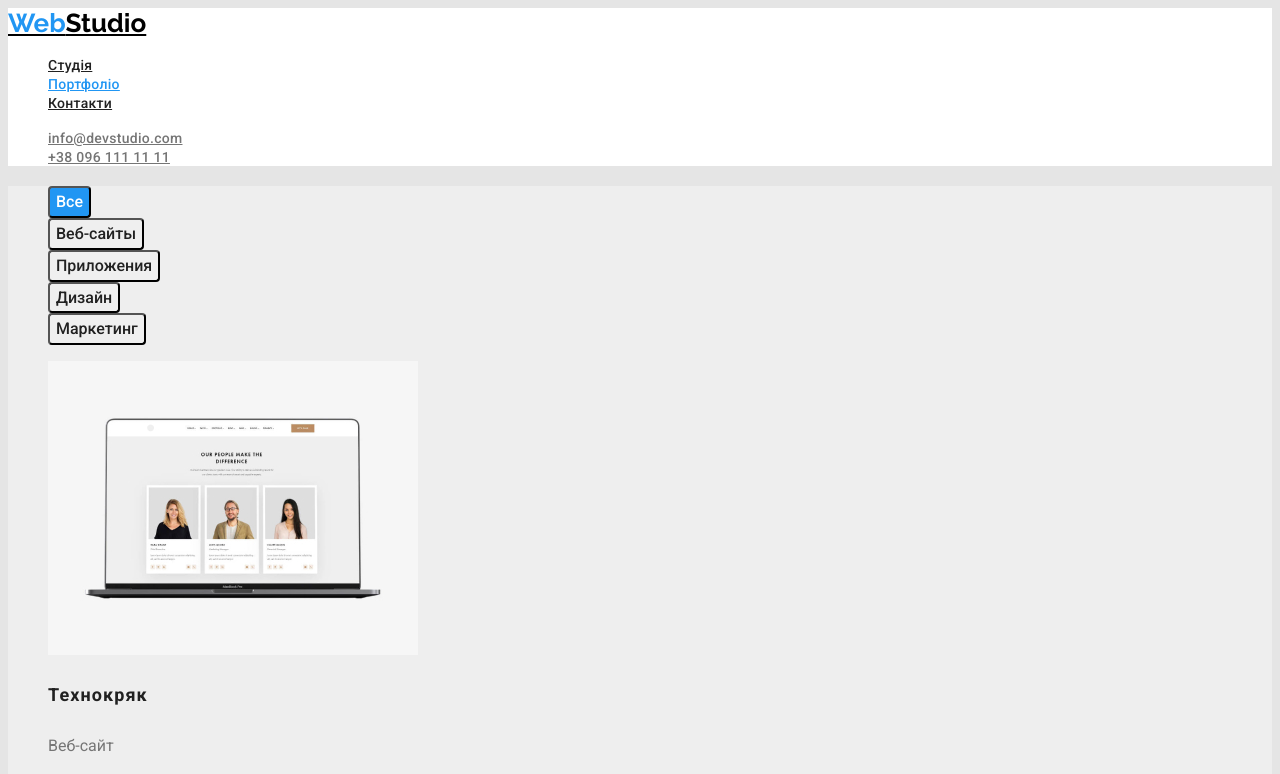
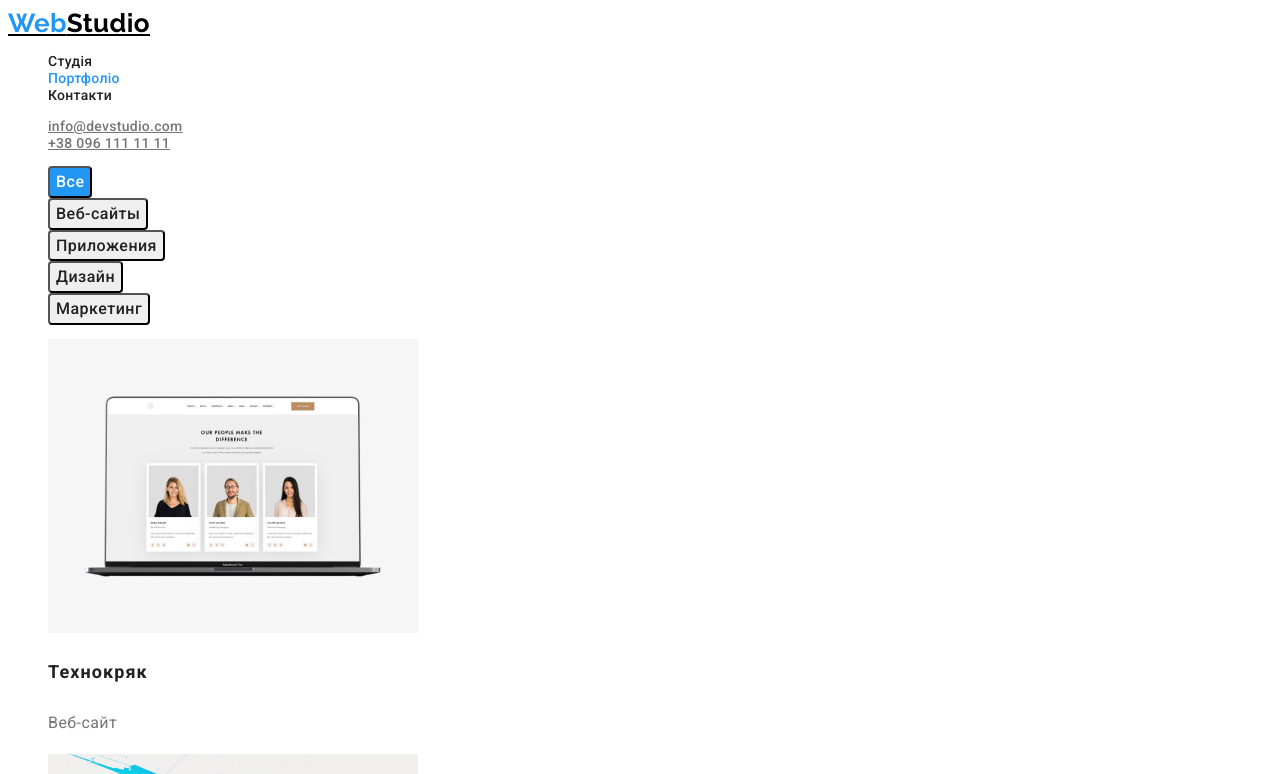
Before and after one commit to LachesisAsa/goit-markup-hw-02, a plain HTML site: page portfolio.html in a window 1280 px wide. Both pictures are taken after a click on the button "Все". Shown: the top 774 px of the page. Drawn offline with Linux system fonts and the light colour scheme.

Commit message:
fixed everything

```diff
--- a/css/styles.css
+++ b/css/styles.css
@@ -1,12 +1,12 @@
-/* колір первинного текст #757575;
-/* колір вторинного тексту #212121;*/
-/* білий колір #FFFFFF; */
-/* колір акценту #2196F3; */
-/* первинний фоновий колір #E5E5E5; */
-/* колір логотипу #000000; */
-/* футер текст контактів rgba(255, 255, 255, 0.6); */
-/* футер background #2F303A; */
-/* section-time background  #f5f4fa; */
+/* колір первинного текст  #757575; */
+/* колір вторинного тексту  #212121; */
+/* колір акценту  #2196F3; */
+/* первинний фоновий колір  #FFFFFF; */
+/* колір логотипу  #000000; */
+/* футер текст контактів  rgba(255, 255, 255, 0.6); */
+/* футер background  #2F303A; */
+/* section-time background   #f5f4fa; */
+/* білий колір тексту  #FFFFFF*/
 
 /* Стилі - головна сторінка */
 
@@ -14,29 +14,49 @@
   --primary-text-color: #212121;
   --title-text-color: #757575;
   --accent-color: #2196f3;
-  --primary-bg-color: #e5e5e5;
+  --primary-bg-color: #ffffff;
+  --footer-hero-bg-color: #2f303a;
+  --footer-contacts-text: rgba(255, 255, 255, 0.6);
+  --white-color-text: #ffffff;
 }
 body {
   background: var(--primary-bg-color);
   color: var(--title-text-color);
-  font-family: roboto, sans-serif;
-  letter-spacing: 0.03;
+  font-family: Roboto, sans-serif;
+  font-size: 14px;
+  letter-spacing: 0.03em;
+}
+.link {
+  text-decoration: none;
 }
 .list {
   list-style: none;
 }
+.visually-hidden {
+  position: absolute;
+  width: 1px;
+  height: 1px;
+  margin: -1px;
+  border: 0;
+  padding: 0;
+
+  white-space: nowrap;
+  clip-path: inset(100%);
+  clip: rect(0 0 0 0);
+  overflow: hidden;
+}
 
 /* header */
 
-.top-line-bg {
-  background: #ffffff;
-}
 .logo {
   font-family: Raleway, sans-serif;
   color: #000000;
   font-weight: 700;
   font-size: 26px;
   line-height: 1.19;
+}
+.white-color-logo {
+  color: #ffffff;
 }
 .accent {
   color: var(--accent-color);
@@ -70,10 +90,10 @@ body {
 /* Main */
 
 .hero {
-  background: #2f303a;
+  background: var(--footer-hero-bg-color);
 }
 .hero .title {
-  color: #ffffff;
+  color: var(--white-color-text);
   font-weight: 900;
   font-size: 44px;
   line-height: 1.36;
@@ -118,20 +138,24 @@ body {
 /* Footer */
 
 .footer-bg {
-  background: #2f303a;
+  background: var(--footer-hero-bg-color);
 }
 .site-add .link {
-  color: #ffffff;
+  color: var(--white-color-text);
   font-size: 14px;
   line-height: 1.14;
 }
 .site-add .mail,
 .site-add .tel {
-  color: rgba(255, 255, 255, 0.6);
+  color: var(--footer-contacts-text);
   font-size: 14px;
   line-height: 1.14;
 }
-/* button */
+.site-add .link:hover {
+  color: var(--accent-color);
+}
+
+/* button-hero */
 
 .button-hero {
   font-family: Roboto, sans-serif;
@@ -143,38 +167,34 @@ body {
   align-items: center;
   text-align: center;
   letter-spacing: 0.06em;
-  color: #ffffff;
+  color: var(--white-color-text);
   cursor: pointer;
 }
+/* button-portfolio */
 
-/* Стилі - портфоліо */
-
-.portfolio-main {
-  background: #eeeeee;
-}
 .button {
   font-family: Roboto, sans-serif;
   font-weight: 500;
   font-size: 16px;
   line-height: 1.62;
   border-radius: 4px;
-  color: #212121;
+  color: var(--primary-text-color);
   cursor: pointer;
+  letter-spacing: 0.03em;
 
   /* width: 128px;
   height: 38px;
   left: 576px;
   top: 174px; */
 }
-.button:hover {
-  color: #ffffff;
-  background: var(--accent-color);
-  font-family: inherit;
-}
+.button:hover,
 .button:focus {
-  color: #ffffff;
+  color: var(--white-color-text);
   background: var(--accent-color);
 }
+
+/* Стилі - портфоліо */
+
 .projects .title {
   color: var(--primary-text-color);
   font-weight: 700;
```
Also changed, not shown: index.html (+9 -7 lines).
